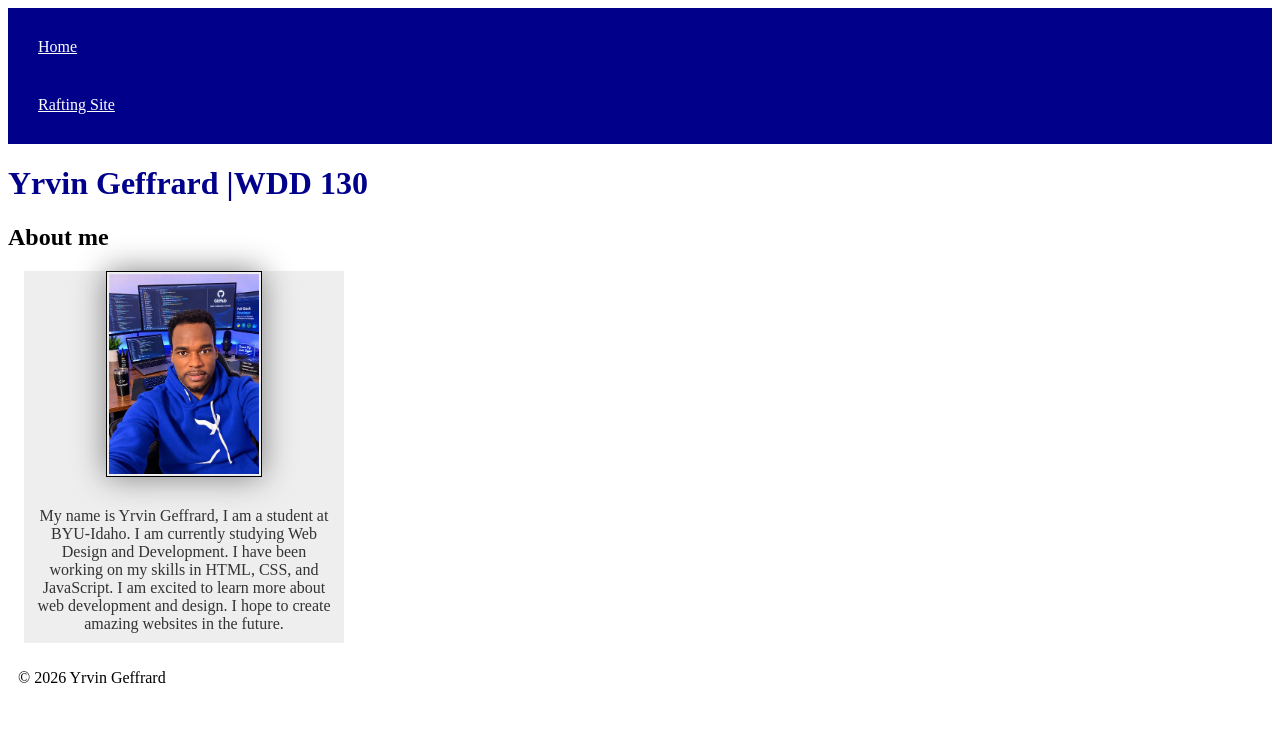
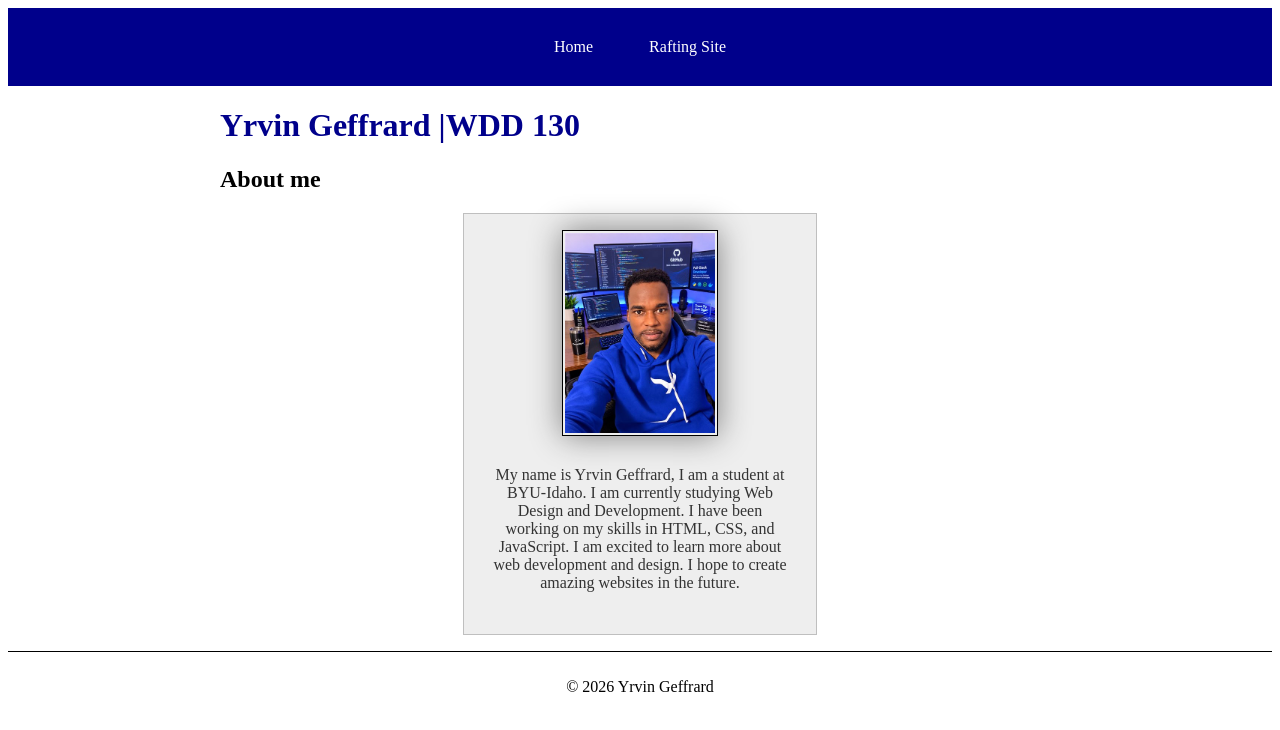
Before and after one commit to IngYrvin/wdd130, a plain HTML site: page index.html in a window 1280 px wide. Drawn offline with Linux system fonts and the light colour scheme.

Commit message:
a modificatoi

```diff
--- a/styles/styles.css
+++ b/styles/styles.css
@@ -1,13 +1,13 @@
 main {
-    max-width: 840;
+    max-width: 840px;
+    margin: 0 auto;
 }
 
 aside {
     width: 20rem;
-    margin: 1rem;
-    border: 1px solid rgb (0 0 0/0.2)
-        /* 1 */
-        padding: 1rem;
+    margin: 1rem auto;
+    border: 1px solid rgba(0, 0, 0, 0.2);
+    padding: 1rem;
     background-color: #eee;
     color: #333;
     text-align: center;
@@ -15,33 +15,33 @@ aside {
 
 aside img {
     width: 200px;
-    height: auto
+    height: auto;
 }
 
 main img {
     width: 150px;
     height: auto;
-    ...
 }
 
 footer {
     margin-top: 15px;
-    border-top: 1px solid #000 text-align: center;
+    border-top: 1px solid #000;
+    text-align: center;
 }
 
 nav {
     background-color: darkblue;
     padding: 10px;
-}
-
-p {
-    padding: 0;
+    display: flex;
+    justify-content: center;
+    gap: 1rem;
 }
 
 nav a {
     color: white;
     display: block;
     padding: 20px;
+    text-decoration: none;
 }
 
 h1 {
```
